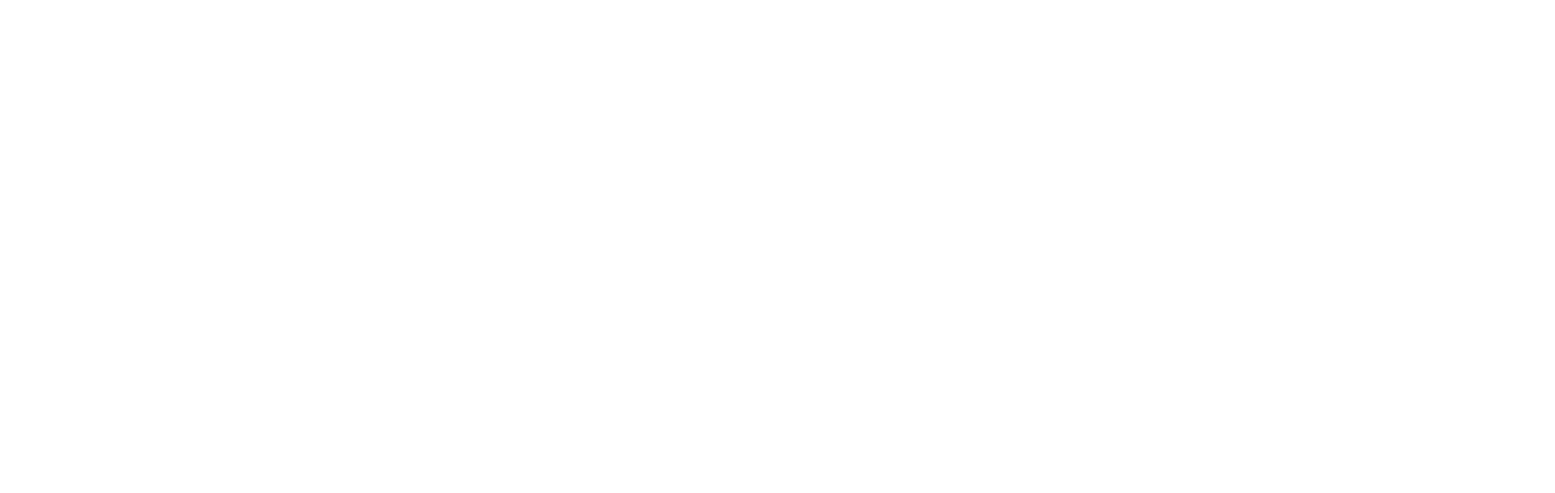
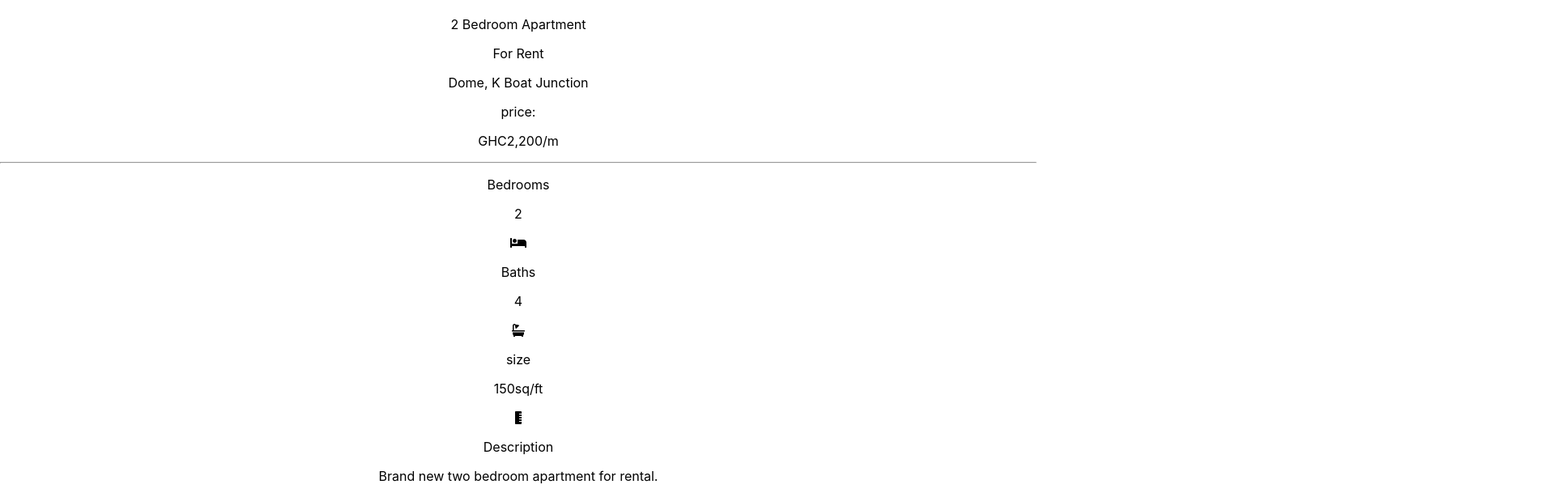
Before and after one commit to tosebikan/richhomesgh, a React (Create React App) app: page /property/1 in a window 1280 px wide. Shown: the part 1127-1736 px from the top of the page at 81% size, 1920 px wide, since content can reach past the window. Before the commit the page ends 942 px from the top, so only its background shows below. Built offline with nearby package versions, Linux system fonts and the light colour scheme.

Commit message:
property details update

```diff
--- a/src/screens/PropertyDetailsScreen.js
+++ b/src/screens/PropertyDetailsScreen.js
@@ -1,13 +1,71 @@
 import React from "react";
+import { FontAwesomeIcon } from "@fortawesome/react-fontawesome";
+import {
+  faLocationArrow,
+  faBed,
+  faBath,
+  faRulerVertical
+} from "@fortawesome/free-solid-svg-icons";
 import "./PropertyDetailsScreen.css";
+import data from "../data";
 
 function PropertyDetailsScreen(props) {
-  const property = props.match.params.id;
-  console.log(property);
+  const property = data.properties.find((x) => x.id === props.match.params.id);
   return (
-    <div className="property-container">
-      <div className="property-title">
-        <h1> Property Details Screen</h1>
+    <div className="property-details-container">
+      <div className="property-details-info">
+        <img src={property.image} alt="" className="property-img" />
+        <h4 className="property-details-title"> Property Details</h4>
+        <div className="property-details-section">
+          <div className="property-details-section-top">
+            <p className="property-details-info-title">{property.title}</p>
+            <p className="property-details-tag">{property.tag}</p>
+          </div>
+          <div className="property-details-section-bottom">
+            <p className="property-details-address">
+              {property.marker.address}
+            </p>
+            <div className="property-details-price">
+              <p className="property-details-price-top">price:</p>
+              <p className="property-details-price-bottom">{property.price}</p>
+            </div>
+          </div>
+        </div>
+        <hr className="property-details-hr" />
+        <div className="property-details-tags">
+          <div className="property-detials-tags-main">
+            <p className="property-details-tag-title">Bedrooms</p>
+            <div className="property-details-tags-section">
+              <p>{property.bedrooms}</p>
+              <FontAwesomeIcon icon={faBed} />
+            </div>
+          </div>
+
+          <div className="property-detials-tags-main">
+            <p className="property-details-tag-title">Baths</p>
+            <div className="property-details-tags-section">
+              <p>{property.baths}</p>
+              <FontAwesomeIcon icon={faBath} />
+            </div>
+          </div>
+
+          <div className="property-detials-tags-main">
+            <p className="property-details-tag-title">size</p>
+            <div className="property-details-tags-section">
+              <p>{property.size}sq/ft</p>
+              <FontAwesomeIcon icon={faRulerVertical} />
+            </div>
+          </div>
+        </div>
+
+        <div className="property-details-description">
+          <div>
+            <p className="property-details-title">Description</p>
+          </div>
+          <div>
+            <p className="property-details-text">{property.details}</p>
+          </div>
+        </div>
       </div>
     </div>
   );
```
